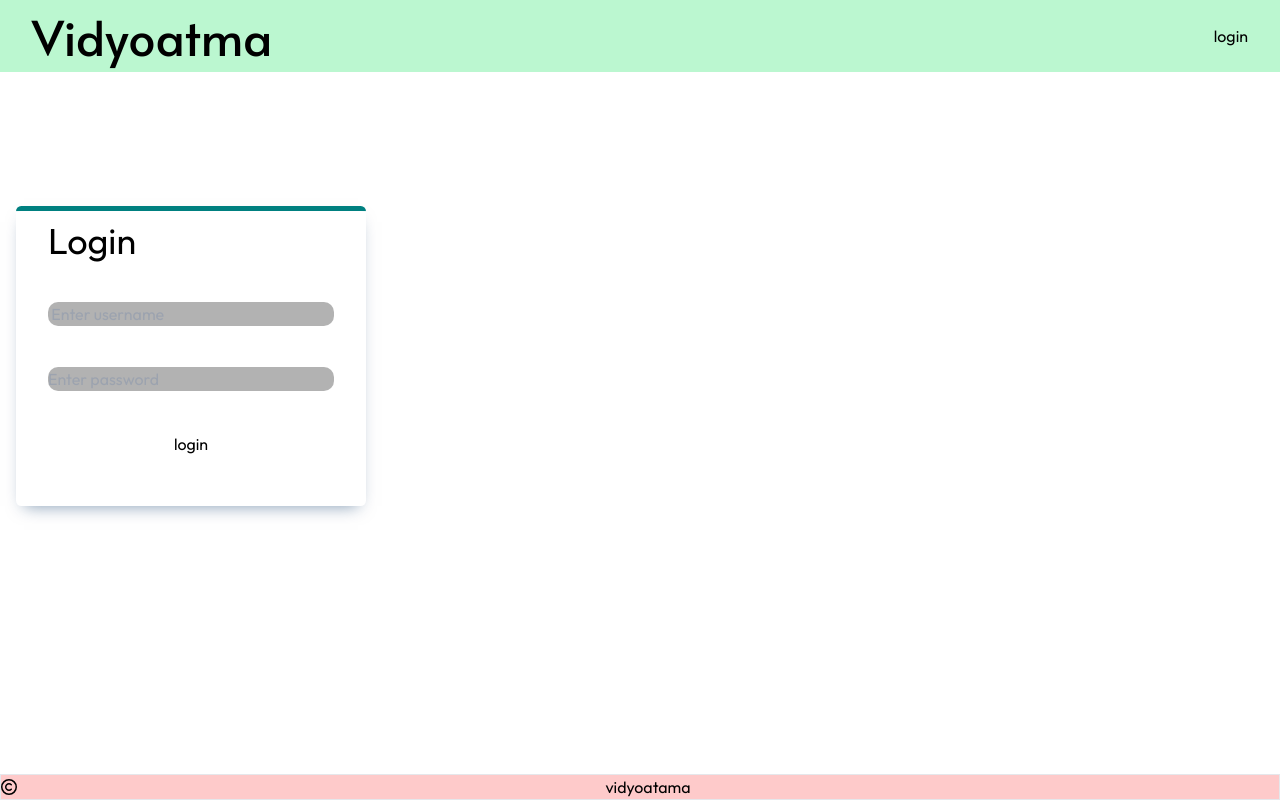
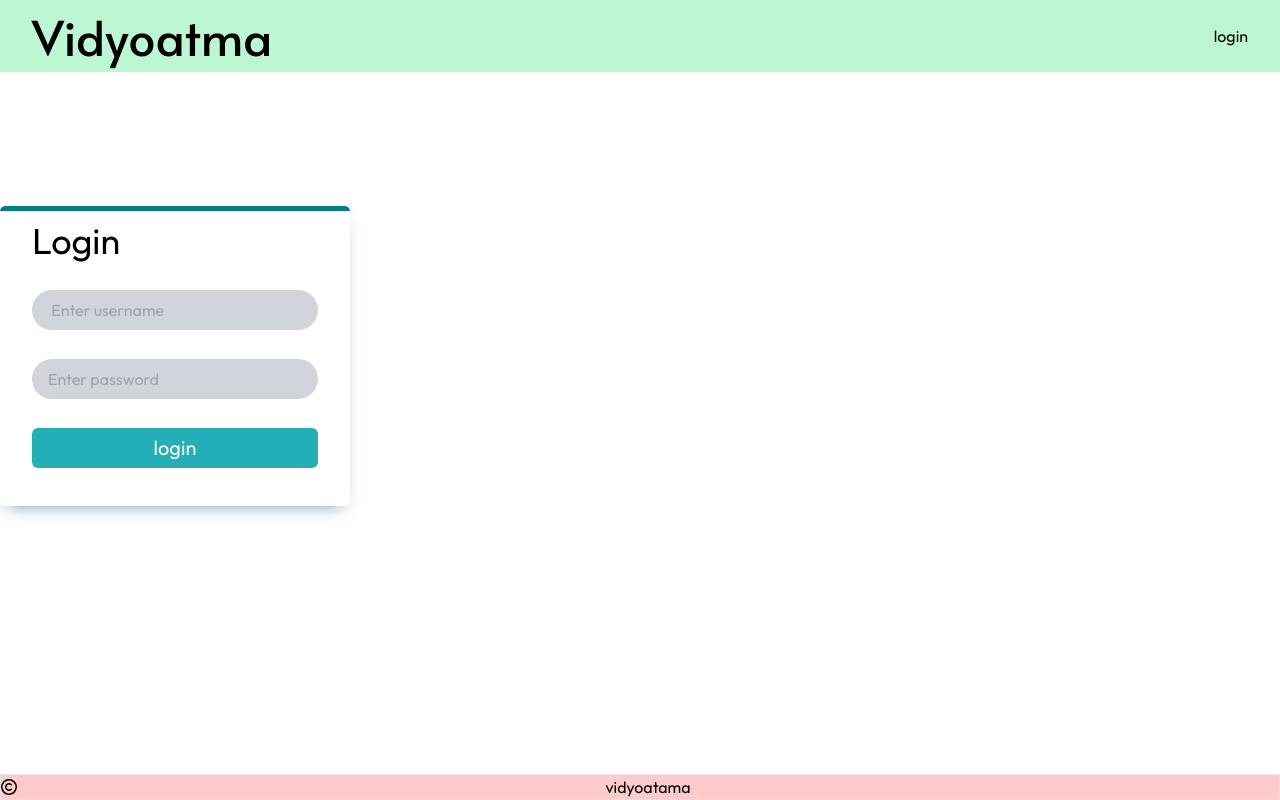
Before and after one commit to prateek-sagar/vidyoatma-v1-frontend, a React (Vite) app: page /login in a window 1280 px wide. Built offline with nearby package versions, Linux system fonts and the light colour scheme.

Commit message:
Designing of login page with css

```diff
--- a/src/css/LoginPage.css
+++ b/src/css/LoginPage.css
@@ -1,16 +1,13 @@
-@import './App.css';
-
+@import "./App.css";
 
 .login-card {
   box-shadow: 0 0.5rem 1rem -0.5rem rgb(0 50 100 / 0.5);
-    border-radius: .325rem;
-    margin-left: 1rem;
+  border-radius: 0.325rem;
   flex-direction: column;
-    border-top: .325rem solid teal;
+  border-top: 0.325rem solid teal;
   max-width: 350px;
   height: 300px;
   margin-block: auto;
-
 }
 
 .login-form {
@@ -22,10 +19,22 @@
   padding-inline: 2rem;
 }
 
-input {
+.input-text {
+  --tw-bg-opacity: 1;
+  display: block;
   width: 100%;
-    background: rgb(0 0 0 / 0.3);
-    line-height: 2rem;
-    border-radius: 10px;
-    padding-inline: 2rem;
+  background-color: rgb(209 213 219 / var(--tw-bg-opacity));
+  height: 2.5rem;
+  border-radius: 9999px;
+  padding-inline: 1rem;
+  padding-block: 0.25rem;
 }
+
+.login-btn {
+  background-color: #23afb7;
+  border-radius: 0.375rem;
+  height: 2.5rem;
+  color: white;
+  font-size: var(--fs-500);
+  cursor: pointer;
+}
--- a/src/pages/Login.jsx
+++ b/src/pages/Login.jsx
@@ -9,6 +9,7 @@ function Login() {
         <input type="hidden" name="" />
         {/* <label>USERNAME</label> */}
         <input
+          className="input-text"
           type="text"
           name="username"
           placeholder=" Enter username"
@@ -16,12 +17,13 @@ function Login() {
         />
         {/* <label>PASSWORD</label> */}
         <input
+          className="input-text"
           type="password"
           name="password"
           placeholder="Enter password"
           id=""
         />
-        <input type="submit" value="login" />
+        <input type="submit" className="login-btn" value="login" />
       </form>
     </div>
   );
```
Lines whose indentation alone changed are shown as unchanged.
